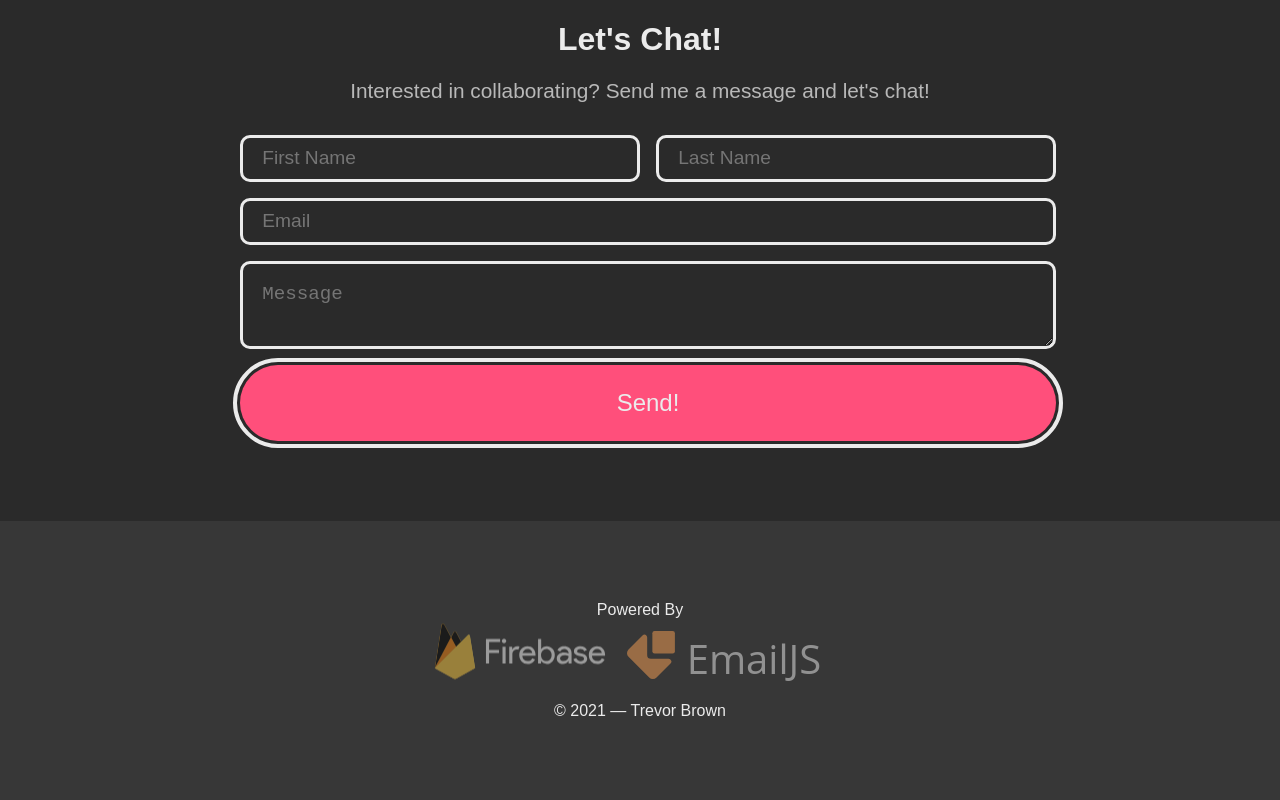
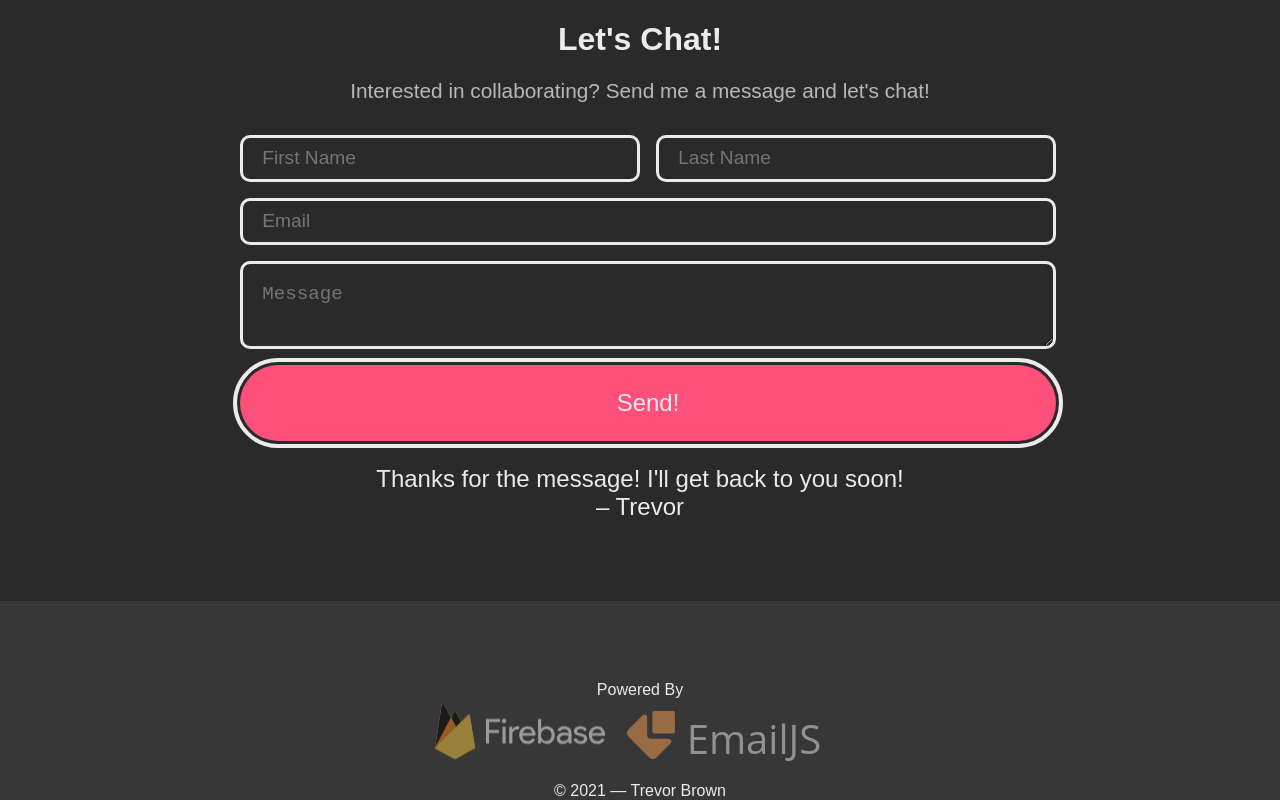
Before and after one commit to TrevorBrown-dev/trevorbrown-dev, a React (Create React App) app: page / in a window 1280 px wide. Both pictures are taken after typing "Sample", "Sample", "name@example.com", "Sample" into the empty fields and a click on the button "Send!". Shown: the part 1311-2111 px from the top of the page. Built offline with nearby package versions, Linux system fonts and the light colour scheme.

Commit message:
Added feedback for form submission

```diff
--- a/src/components/ContactForm.tsx
+++ b/src/components/ContactForm.tsx
@@ -1,14 +1,19 @@
+import { useState } from "react";
 import { ContactInfo, sendContactInfo } from "../pages/Contact";
 import { ButtonPrimary } from "./ButtonPrimary";
 
 export const ContactForm: React.FC = () => {
+    const [submitted, setSubmitted] = useState(false);
     const handleSubmit: React.FormEventHandler<HTMLFormElement> = (e) => {
         e.preventDefault();
         //Gather the Form Data
         const formData = new FormData(e.currentTarget);
         const data: { [key: string]: any } = {};
         formData.forEach((val, key) => data[key] = val)
-
+        setSubmitted(true);
+        setTimeout(() => {
+            setSubmitted(false);
+        }, 5000)
         //Clear The Form
         e.currentTarget.reset();
 
@@ -17,6 +22,7 @@ export const ContactForm: React.FC = () => {
     }
 
     return (
+        <>
             <form action="POST" className="contact-form" onSubmit={handleSubmit}>
 
                 <input type="text" id='firstName' name="firstName" placeholder="First Name" required />
@@ -25,5 +31,12 @@ export const ContactForm: React.FC = () => {
                 <textarea name="message" id="message" placeholder="Message" style={{ gridColumn: '1/-1' }} required></textarea>
                 <ButtonPrimary type='submit' style={{ gridColumn: '1/-1' }}>Send!</ButtonPrimary>
             </form>
+            {submitted &&
+                <div className="thank-you center-text" style={{ fontSize: '1.5em', marginTop: '1em' }}>
+                    Thanks for the message! I'll get back to you soon!<br />
+                    &ndash; Trevor
+                </div>
+            }
+        </>
     );
 }
```
Lines whose indentation alone changed are shown as unchanged.
